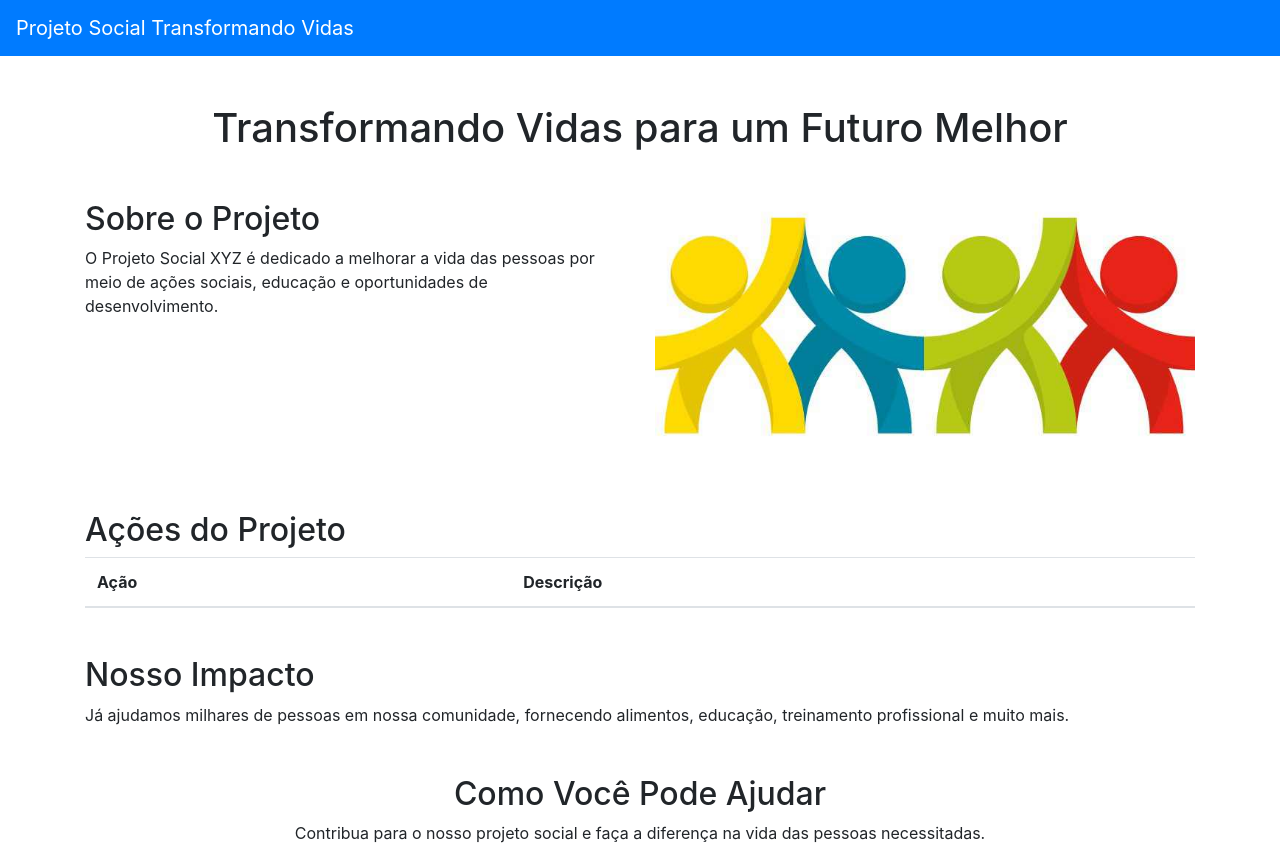
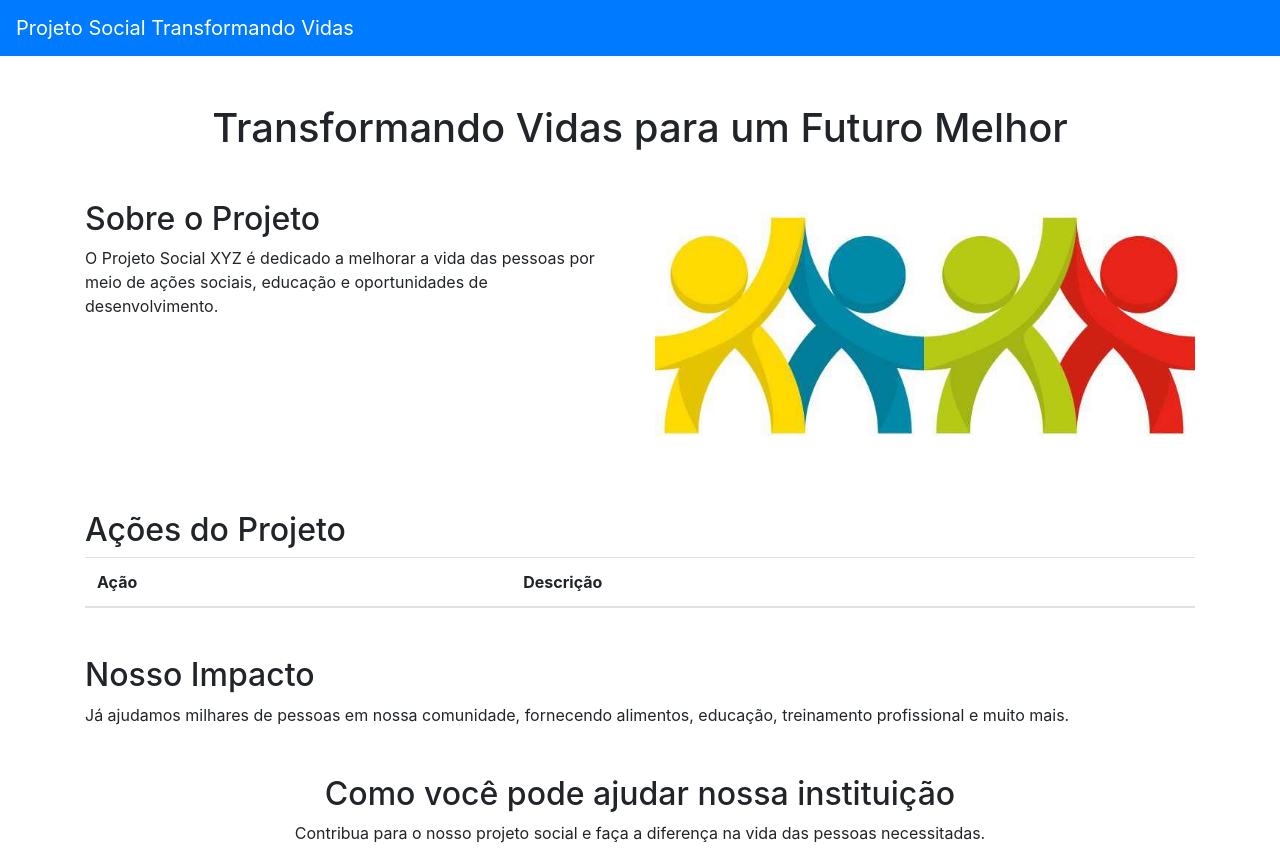
Before and after one commit to RullianSantos67/padre-piccinini, a plain HTML site: page index.html in a window 1280 px wide. Shown: the top 858 px of the page. Drawn offline with nearby package versions, Linux system fonts and the light colour scheme; a script that the page names is missing.

Commit message:
alteracao

```diff
--- a/index.html
+++ b/index.html
@@ -59,7 +59,7 @@
         </section>
 
         <section class="donate mt-5 text-center">
-            <h2>Como Você Pode Ajudar</h2>
+            <h2>Como você pode ajudar nossa instituição</h2>
             <p>Contribua para o nosso projeto social e faça a diferença na vida das pessoas necessitadas.</p>
             <button class="btn btn-primary" id="donateBtn">Faça uma Doação</button>
             <br/>
```
